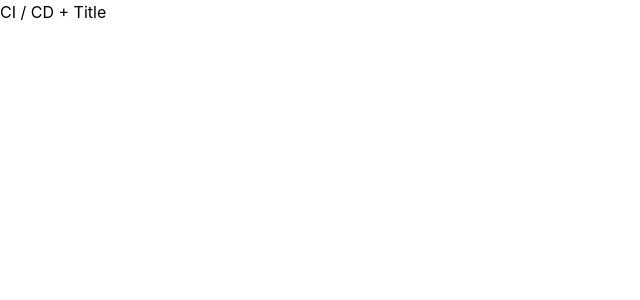
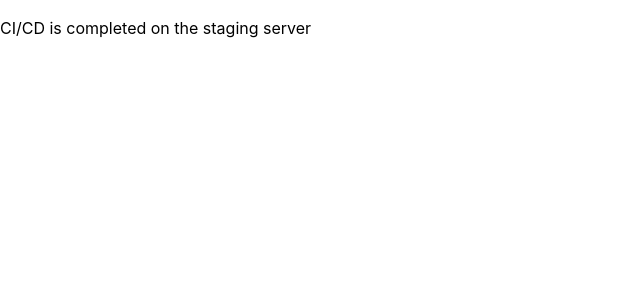
Before and after one commit to loveLightning/social-network-next-RSC-with-server-actions, a Next.js app: page / in a window 1280 px wide. Shown: the top 300 px of the page, without its empty margins (0-640 px from the left). Built offline with nearby package versions, Linux system fonts and the light colour scheme.

Commit message:
feat(web): check

```diff
--- a/src/app/page.tsx
+++ b/src/app/page.tsx
@@ -1,3 +1,7 @@
 export default function Home() {
-  return <>CI / CD + Title</>;
+  return (
+    <div>
+      <p>CI/CD is completed on the staging server</p>
+    </div>
+  );
 }
```
